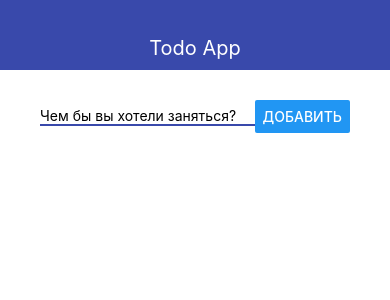
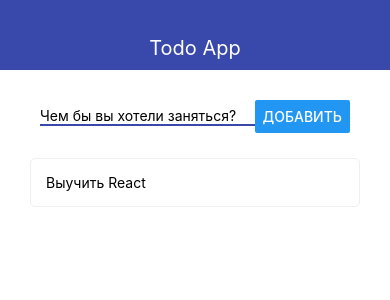
Before and after one commit to Burzachil/TodoList_react_native, a React Native app: screen / in a window 390 px wide. Shown: the top 300 px of the page. Built offline with nearby package versions, Linux system fonts and the light colour scheme.

Commit message:
add change screens

```diff
--- a/App.js
+++ b/App.js
@@ -1,18 +1,16 @@
 import React, {useState} from 'react';
 import {StyleSheet, Text, View, ScrollView, FlatList} from 'react-native';
-import {Navbar} from "./src/Navbar";
-import {AddTodo} from "./src/AddTodo";
-import {Todo} from "./src/Todo";
+import {Navbar} from "./src/components/Navbar";
+import {MainScreen} from "./src/screens/MainScreen";
+import {TodoScreen} from "./src/screens/TodoScreen";
 
 export default function App() {
-
-    const [todos, setTodos] = useState([])
+    const [todoId, setTodoId] = useState(null)
+    const [todos, setTodos] = useState([
+        {id: 1, title: 'Выучить React'}
+    ])
 
     const addTodo = title => {
-        // const newTodo = {
-        //     id: Date.now().toString(),
-        //     title: title
-        // }
 
         setTodos(prev => [...prev, {
             id: Date.now().toString(),
@@ -24,17 +22,25 @@
         setTodos(prev => prev.filter(todo => todo.id !== id))
     }
 
+    let content = (
+        <MainScreen
+            addTodo={addTodo}
+            removeTodo={removeTodo}
+            todos={todos}
+            openTodo={setTodoId}
+        />
+    )
+
+    if (todoId) {
+        const selectedTodo = todos.find(todo => todo.id === todoId)
+        content = <TodoScreen goBack={() => setTodoId(null)} todo={selectedTodo} />
+    }
+
     return (
         <View>
             <Navbar title="Todo App"/>
             <View style={styles.container}>
-                <AddTodo onSubmit={addTodo}/>
-
-                <FlatList
-                    keyExtractor={item => item.id.toString()}
-                    data={todos}
-                    renderItem={({item}) => <Todo todo={item} onRemove={removeTodo} />}
-                />
+                {content}
             </View>
         </View>
     );
--- a/src/Todo.js
+++ b/src/components/Todo.js
@@ -1,11 +1,11 @@
 import React from 'react'
 import {View, Text, StyleSheet, TouchableOpacity} from 'react-native'
 
-export const Todo = ({todo, onRemove}) => {
+export const Todo = ({todo, onRemove, onOpen}) => {
     return (
         <TouchableOpacity
             activeOpacity={0.5}
-            onPress={() => console.log('Pressed', todo.id)}
+            onPress={() => onOpen(todo.id)}
             onLongPress={() => onRemove(todo.id)}
         >
             <View style={styles.todo}>
--- /dev/null
+++ b/src/screens/MainScreen.js
@@ -0,0 +1,22 @@
+import React from 'react'
+import {StyleSheet, View, FlatList} from 'react-native'
+import {AddTodo} from "../components/AddTodo";
+import {Todo} from "../components/Todo";
+
+export const MainScreen = ({ addTodo, todos, removeTodo, openTodo }) => {
+    return (
+        <View>
+            <AddTodo onSubmit={addTodo}/>
+
+            <FlatList
+                keyExtractor={item => item.id.toString()}
+                data={todos}
+                renderItem={({item}) => <Todo todo={item} onRemove={removeTodo} onOpen={openTodo} />}
+            />
+        </View>
+    )
+}
+
+const styles = StyleSheet.create({
+
+})
--- /dev/null
+++ b/src/screens/TodoScreen.js
@@ -0,0 +1,15 @@
+import React from 'react'
+import {StyleSheet, View, Text, Button} from 'react-native'
+
+export const TodoScreen = ({ goBack, todo }) => {
+    return (
+        <View>
+            <Text>{todo.title}</Text>
+            <Button title="Назад" onPress={goBack}/>
+        </View>
+    )
+}
+
+const styles = StyleSheet.create({
+
+})
```
Also changed, not shown: src/components/AddTodo.js (renamed from src/AddTodo.js), src/components/Navbar.js (renamed from src/Navbar.js).
